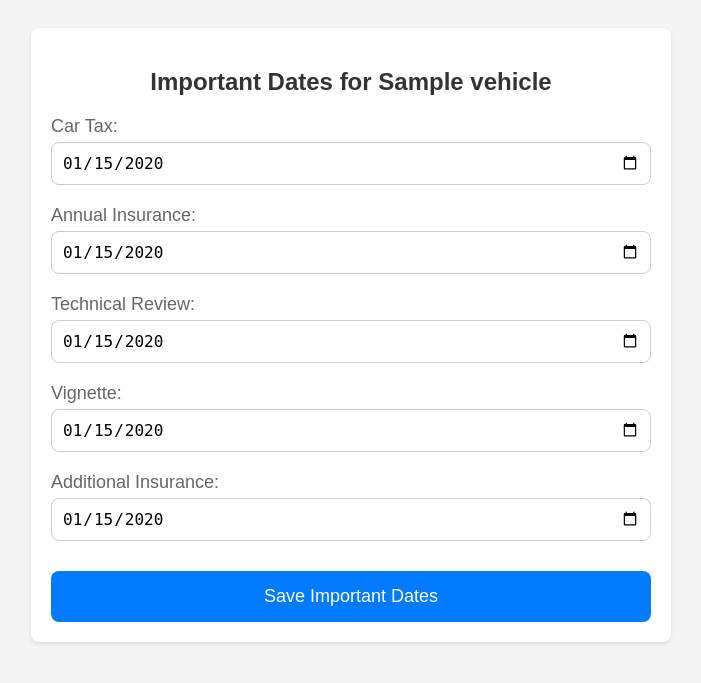
After one commit to Samolet0489/CarManager, a Flask app: page /important_dates/1 in a window 1280 px wide. The commit adds this page. Shown: the top 683 px of the page, without its empty margins (289-990 px from the left). Run offline with Flask 3, Linux system fonts and the light colour scheme; tables that the repository leaves empty hold one stand-in row (values such as "Sample post").

Commit message:
This shit took years coz I couldnt make the hstml field show dd/mm/yyyy and ended up redoing the whole database just so that later I can return to the original design and close my eyes about this little pice of shit

```diff
--- a/src/app.py
+++ b/src/app.py
@@ -1,16 +1,17 @@
 from flask import Flask, render_template, request, jsonify, redirect, url_for
 from flask_restx import Api
+from datetime import datetime
 import json
 from src.database import db
 from .api.vehicleG import vehicle_api
 from .api.mechanicG import mechanic_api
 from .model.refuel_history import RefuelHistory
 from .model.vehicle import Vehicle
+from .model.important_dates import ImportantDates
 
 def create_app():
     app = Flask(__name__)
 
-    # Configure the database
     app.config['SQLALCHEMY_DATABASE_URI'] = 'sqlite:///vehicles.db'
     app.config['SQLALCHEMY_TRACK_MODIFICATIONS'] = False
 
@@ -18,56 +19,79 @@ def create_app():
     with app.app_context():
         db.create_all()
 
-    api = Api(app)  # Initialize the Flask-RESTx API
+    api = Api(app)
 
-    # Add the vehicle_api namespace to the API
     api.add_namespace(vehicle_api)
     api.add_namespace(mechanic_api)
 
     @app.route('/vehicles')
-    def index(): # load the default page for seeing our vehicles
+    def index():
         vehicles = Vehicle.get_vehicles()
-        return render_template("vehicles.html", vehicles=vehicles) # Pass vehicles to the template
+        vehicles_with_dates = []
+        for vehicle in vehicles:
+            dates = ImportantDates.query.filter_by(vehicle_id=vehicle.id).first()
+            vehicle_data = vehicle.dict_data()
+            if dates:
+                vehicle_data['important_dates'] = {
+                    'car_tax': dates.car_tax.strftime('%Y-%m-%d') if dates.car_tax else 'N/A',
+                    'annual_insurance': dates.annual_insurance.strftime('%Y-%m-%d') if dates.annual_insurance else 'N/A',
+                    'technical_review': dates.technical_review.strftime('%Y-%m-%d') if dates.technical_review else 'N/A',
+                    'vignette': dates.vignette.strftime('%Y-%m-%d') if dates.vignette else 'N/A',
+                    'additional_insurance': dates.additional_insurance.strftime('%Y-%m-%d') if dates.additional_insurance else 'N/A'
+                }
+            else:
+                vehicle_data['important_dates'] = {
+                    'car_tax': 'N/A',
+                    'annual_insurance': 'N/A',
+                    'technical_review': 'N/A',
+                    'vignette': 'N/A',
+                    'additional_insurance': 'N/A'
+                }
+            vehicles_with_dates.append(vehicle_data)
+
+        with open("src/static/generated/get_vehicles.json", "w") as f:
+            f.write(json.dumps(vehicles_with_dates, indent=4))
+
+        return render_template("vehicles.html", vehicles=vehicles_with_dates)
 
     @app.route('/<vehicle_name>/info')
     def vehicle_info(vehicle_name):
         vehicle = Vehicle.query.filter_by(name=vehicle_name).first()
-        db.session.close()  # this might be a headache
+        dates = ImportantDates.query.filter_by(vehicle_id=vehicle.id).first()
+        db.session.close()
         if vehicle:
-            return render_template("vehicle_info.html", vehicle=vehicle)
+            return render_template("vehicle_info.html", vehicle=vehicle, important_dates=dates)
         else:
             return jsonify({'error': 'Vehicle not found'}), 404
 
     @app.route('/add')
-    def index2(): # load the page for adding vehicles
+    def index2():
         return render_template("create_vehicle.html")
 
     @app.route('/save-vehicle', methods=['POST'])
     def save_vehicle():
         vehicle_data = request.json
         try:
-            file_path = 'src/static/generated/create_vehicle.json' # for some reason the scope is so far out
+            file_path = 'src/static/generated/create_vehicle.json'
             with open(file_path, 'w') as file:
                 json.dump(vehicle_data, file, indent=4)
             Vehicle.add_vehicle_to_db(vehicle_data)
             return jsonify({'message': 'Vehicle data saved successfully'}), 200
         except Exception as e:
-            print("Error:", str(e))  # Print the error message to the console
+            print("Error:", str(e))
             return jsonify({'error': 'Failed to save vehicle data'}), 500
 
-    @app.route('/delete_vehicle', methods=['POST'])  #now this works
-    def delete_vehicle(): # a way to remove the vehicles
+    @app.route('/delete_vehicle', methods=['POST'])
+    def delete_vehicle():
         try:
             vehicle_id = request.form.get("id")
             vehicle = Vehicle.query.get(vehicle_id)
             if vehicle:
-                print(f"Attempting to delete vehicle with ID {vehicle_id}")
                 vehicle.delete_vehicle()
                 return redirect("/vehicles", 302)
             else:
                 return jsonify({'error': 'Vehicle not found'}), 404
         except Exception as e:
-            print(f"Error: {e}")
             return jsonify({'error': 'Failed to delete vehicle'}), 500
 
     @app.route('/edit_vehicle/<int:vehicle_id>', methods=['GET', 'POST'])
@@ -91,21 +115,18 @@ def create_app():
         vehicle = Vehicle.query.get(vehicle_id)
         if request.method == 'POST':
             try:
-                # get the data (make sure its appropriate types)
                 amount = float(request.form.get('amount'))
                 current_mileage = float(request.form.get('mileage'))
                 price_per_liter = float(request.form.get('price_per_liter'))
                 total_price = float(request.form.get('total_price'))
-                # save the data
                 vehicle.refuel(amount, current_mileage, price_per_liter, total_price)
                 return redirect(url_for('fuel_vehicle', vehicle_id=vehicle.id))
-            except ValueError as e: # handle errors
+            except ValueError as e:
                 error = str(e)
                 refuel_history = RefuelHistory.get_fuel_mileage(vehicle_id)
                 return render_template("fuel.html", vehicle=vehicle, error=error, refuel_history=refuel_history)
 
         if vehicle:
-            # give the data so it can be rendered
             refuel_history = RefuelHistory.get_fuel_mileage(vehicle_id)
             return render_template("fuel.html", vehicle=vehicle, refuel_history=refuel_history)
         else:
@@ -133,4 +154,44 @@ def create_app():
         else:
             return jsonify({'error': 'Refuel record not found'}), 404
 
+    @app.route('/important_dates/<int:vehicle_id>', methods=['GET', 'POST'])
+    def important_dates(vehicle_id):
+        vehicle = Vehicle.query.get(vehicle_id)
+        if request.method == 'POST':
+            try:
+                car_tax = request.form.get('car_tax')
+                annual_insurance = request.form.get('annual_insurance')
+                technical_review = request.form.get('technical_review')
+                vignette = request.form.get('vignette')
+                additional_insurance = request.form.get('additional_insurance')
+
+                car_tax_date = datetime.strptime(car_tax, '%Y-%m-%d').date() if car_tax else None
+                annual_insurance_date = datetime.strptime(annual_insurance, '%Y-%m-%d').date() if annual_insurance else None
+                technical_review_date = datetime.strptime(technical_review, '%Y-%m-%d').date() if technical_review else None
+                vignette_date = datetime.strptime(vignette, '%Y-%m-%d').date() if vignette else None
+                additional_insurance_date = datetime.strptime(additional_insurance, '%Y-%m-%d').date() if additional_insurance else None
+
+                dates = ImportantDates.query.filter_by(vehicle_id=vehicle_id).first()
+                if not dates:
+                    dates = ImportantDates(vehicle_id=vehicle_id)
+
+                dates.car_tax = car_tax_date
+                dates.annual_insurance = annual_insurance_date
+                dates.technical_review = technical_review_date
+                dates.vignette = vignette_date
+                dates.additional_insurance = additional_insurance_date
+
+                db.session.add(dates)
+                db.session.commit()
+                return redirect(url_for('vehicle_info', vehicle_name=vehicle.name))
+            except ValueError as e:
+                error = str(e)
+                return render_template("important_dates.html", vehicle=vehicle, important_dates=dates, error=error)
+
+        if vehicle:
+            dates = ImportantDates.query.filter_by(vehicle_id=vehicle_id).first()
+            return render_template("important_dates.html", vehicle=vehicle, important_dates=dates)
+        else:
+            return jsonify({'error': 'Vehicle not found'}), 404
+
     return app
--- /dev/null
+++ b/src/templates/important_dates.html
@@ -0,0 +1,97 @@
+<!DOCTYPE html>
+<html lang="en">
+<head>
+    <meta charset="UTF-8">
+    <meta name="viewport" content="width=device-width, initial-scale=1.0">
+    <title>Important Dates</title>
+    <style>
+        /* Add your CSS styles here */
+        body {
+            font-family: Arial, sans-serif;
+            background-color: #f4f4f4;
+            padding: 20px;
+        }
+
+        .dates-container {
+            background-color: #fff;
+            border-radius: 8px;
+            box-shadow: 0 2px 4px rgba(0, 0, 0, 0.1);
+            padding: 20px;
+            max-width: 600px;
+            margin: 0 auto;
+        }
+
+        .dates-container h2 {
+            font-size: 24px;
+            margin-bottom: 20px;
+            color: #333;
+            text-align: center;
+        }
+
+        .dates-container label {
+            display: block;
+            font-size: 18px;
+            margin-bottom: 5px;
+            color: #666;
+        }
+
+        .dates-container input {
+            width: calc(100% - 22px);
+            padding: 10px;
+            margin-bottom: 20px;
+            border-radius: 8px;
+            border: 1px solid #ccc;
+            font-size: 16px;
+        }
+
+        .dates-container button {
+            background-color: #007bff;
+            color: #fff;
+            border: none;
+            border-radius: 8px;
+            padding: 15px 25px;
+            font-size: 18px;
+            cursor: pointer;
+            width: 100%;
+            margin-top: 10px;
+        }
+
+        .dates-container button:hover {
+            background-color: #0056b3;
+        }
+
+        .error-message {
+            color: red;
+            font-size: 18px;
+            margin-bottom: 20px;
+            text-align: center;
+        }
+    </style>
+</head>
+<body>
+    <div class="dates-container">
+        <h2>Important Dates for {{ vehicle.name }}</h2>
+        {% if error %}
+            <p class="error-message">{{ error }}</p>
+        {% endif %}
+        <form method="POST">
+            <label for="car-tax">Car Tax:</label>
+            <input type="date" id="car-tax" name="car_tax" value="{{ important_dates.car_tax }}">
+
+            <label for="annual-insurance">Annual Insurance:</label>
+            <input type="date" id="annual-insurance" name="annual_insurance" value="{{ important_dates.annual_insurance }}">
+
+            <label for="technical-review">Technical Review:</label>
+            <input type="date" id="technical-review" name="technical_review" value="{{ important_dates.technical_review }}">
+
+            <label for="vignette">Vignette:</label>
+            <input type="date" id="vignette" name="vignette" value="{{ important_dates.vignette }}">
+
+            <label for="additional-insurance">Additional Insurance:</label>
+            <input type="date" id="additional-insurance" name="additional_insurance" value="{{ important_dates.additional_insurance }}">
+
+            <button type="submit">Save Important Dates</button>
+        </form>
+    </div>
+</body>
+</html>
--- a/src/templates/vehicles.html
+++ b/src/templates/vehicles.html
@@ -83,6 +83,11 @@
                         <p><strong>Name:</strong> ${vehicle.name}</p>
                         <p><strong>Fuel Consumption:</strong> ${vehicle.fuel_consumption.toFixed(1)}</p>
                         <p><strong>Mileage:</strong> ${vehicle.mileage.toFixed(1)}</p>
+                        <p><strong>Car Tax:</strong> ${vehicle.important_dates.car_tax || 'N/A'}</p>
+                        <p><strong>Annual Insurance:</strong> ${vehicle.important_dates.annual_insurance || 'N/A'}</p>
+                        <p><strong>Technical Review:</strong> ${vehicle.important_dates.technical_review || 'N/A'}</p>
+                        <p><strong>Vignette:</strong> ${vehicle.important_dates.vignette || 'N/A'}</p>
+                        <p><strong>Additional Insurance:</strong> ${vehicle.important_dates.additional_insurance || 'N/A'}</p>
                     `;
 
                     // Append elements to the container
```
Also changed, not shown: src/model/important_dates.py (added, +22 -0 lines), src/model/vehicle.py (+24 -51 lines), src/static/generated/get_vehicles.json (+66 -10 lines), src/templates/vehicle_info.html (+15 -3 lines).
